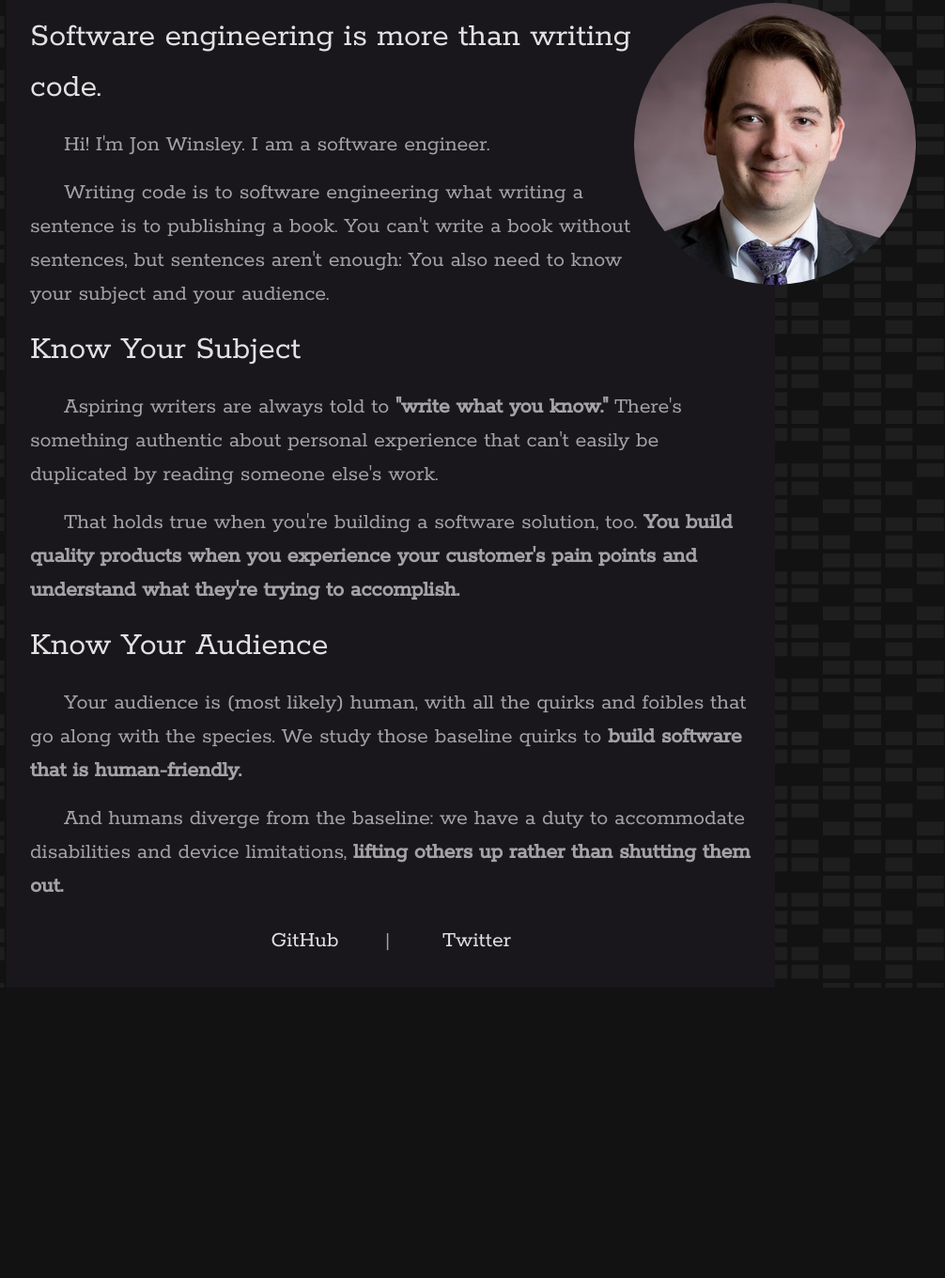
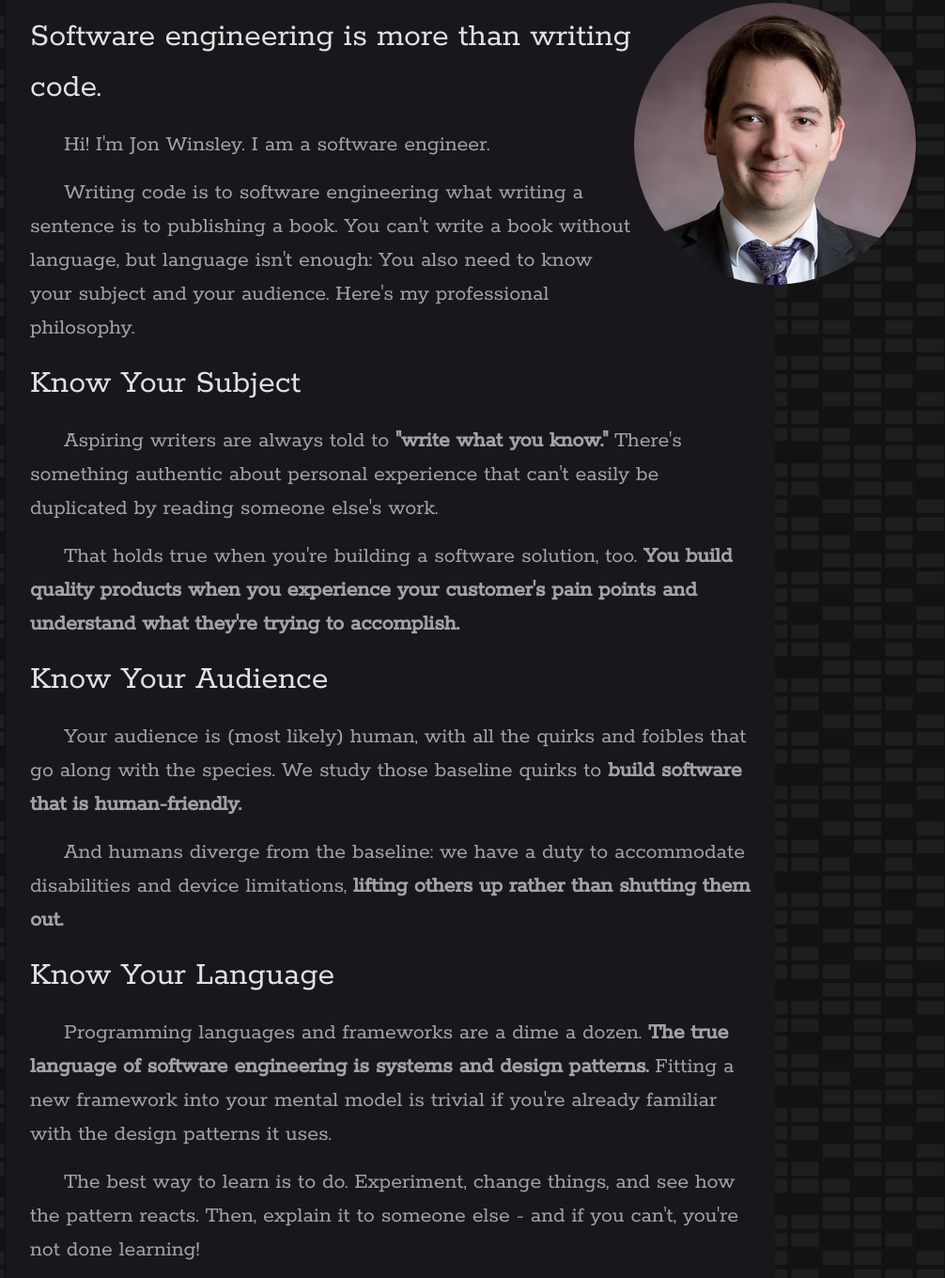
Before and after one commit to glitchassassin/jonwinsley-com, an Eleventy site: page src/index.md in a window 1280 px wide. Shown: the part 97-1457 px from the top of the page at 94% size, without its empty margins (224-1230 px from the left). Before the commit the page ends 1148 px from the top, so only its background shows below. Built offline with nearby package versions, Linux system fonts and the light colour scheme; Eleventy itself is replaced by a stand-in of ours; files that its build step writes are made by us from their sources.

Commit message:
Updating about page

```diff
--- a/src/index.md
+++ b/src/index.md
@@ -10,7 +10,7 @@ tags: ["headerNav"]
 
 Hi! I'm Jon Winsley. I am a software engineer.
 
-Writing code is to software engineering what writing a sentence is to publishing a book. You can't write a book without sentences, but sentences aren't enough: You also need to know your subject and your audience.
+Writing code is to software engineering what writing a sentence is to publishing a book. You can't write a book without language, but language isn't enough: You also need to know your subject and your audience. Here's my professional philosophy.
 
 ## Know Your Subject
 
@@ -23,3 +23,9 @@ That holds true when you're building a software solution, too. **You build quali
 Your audience is (most likely) human, with all the quirks and foibles that go along with the species. We study those baseline quirks to **build software that is human-friendly.**
 
 And humans diverge from the baseline: we have a duty to accommodate disabilities and device limitations, **lifting others up rather than shutting them out.**
+
+## Know Your Language
+
+Programming languages and frameworks are a dime a dozen. **The true language of software engineering is systems and design patterns.** Fitting a new framework into your mental model is trivial if you're already familiar with the design patterns it uses.
+
+The best way to learn is to do. Experiment, change things, and see how the pattern reacts. Then, explain it to someone else - and if you can't, you're not done learning!
```
Also changed, not shown: src/assets/outline.png (added).
